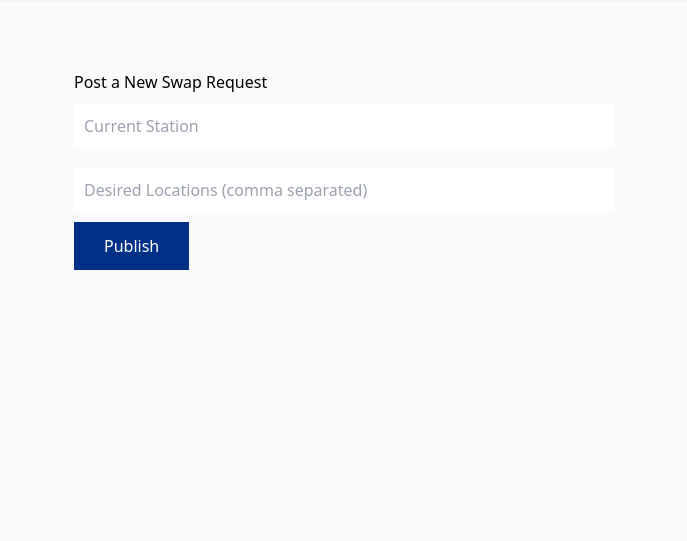
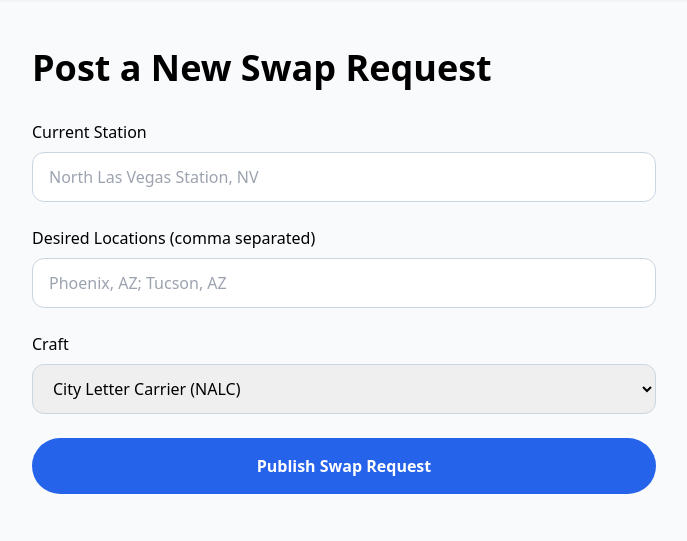
Before and after one commit to barnanst-collab/carrierswap, a Flask app: page /post in a window 1280 px wide. Shown: the part 65-606 px from the top of the page, without its empty margins (296-983 px from the left). Run offline with Flask 3, Linux system fonts and the light colour scheme; some libraries are stand-ins or nearby versions.

Commit message:
Update post.html

```diff
--- a/CarrierSwap/templates/post.html
+++ b/CarrierSwap/templates/post.html
@@ -1,14 +1,28 @@
 {% extends "base.html" %}
 
-{% block title %}Post Swap{% endblock %}
+{% block title %}Post a Swap - CarrierSwap{% endblock %}
 
 {% block content %}
-<div style="max-width: 600px; margin: 40px auto; padding: 30px;">
-    <h2>Post a New Swap Request</h2>
-    <form method="POST">
-        <input type="text" name="current_station" placeholder="Current Station" style="width:100%; padding:10px; margin:10px 0;" required><br>
-        <input type="text" name="desired" placeholder="Desired Locations (comma separated)" style="width:100%; padding:10px; margin:10px 0;" required><br>
-        <button type="submit" style="padding:12px 30px; background:#003087; color:white;">Publish</button>
+<div class="max-w-2xl mx-auto px-6 py-12">
+    <h1 class="text-4xl font-bold mb-8">Post a New Swap Request</h1>
+
+    <form method="POST" class="space-y-6">
+        <div>
+            <label class="block font-medium mb-2">Current Station</label>
+            <input type="text" name="current_station" placeholder="North Las Vegas Station, NV" class="w-full border border-slate-300 rounded-xl px-4 py-3" required>
+        </div>
+        <div>
+            <label class="block font-medium mb-2">Desired Locations (comma separated)</label>
+            <input type="text" name="desired" placeholder="Phoenix, AZ; Tucson, AZ" class="w-full border border-slate-300 rounded-xl px-4 py-3" required>
+        </div>
+        <div>
+            <label class="block font-medium mb-2">Craft</label>
+            <select name="craft" class="w-full border border-slate-300 rounded-xl px-4 py-3">
+                <option>City Letter Carrier (NALC)</option>
+                <option>Rural Carrier (NRLCA)</option>
+            </select>
+        </div>
+        <button type="submit" class="bg-blue-600 text-white px-10 py-4 rounded-full font-semibold w-full">Publish Swap Request</button>
     </form>
 </div>
 {% endblock %}
```
